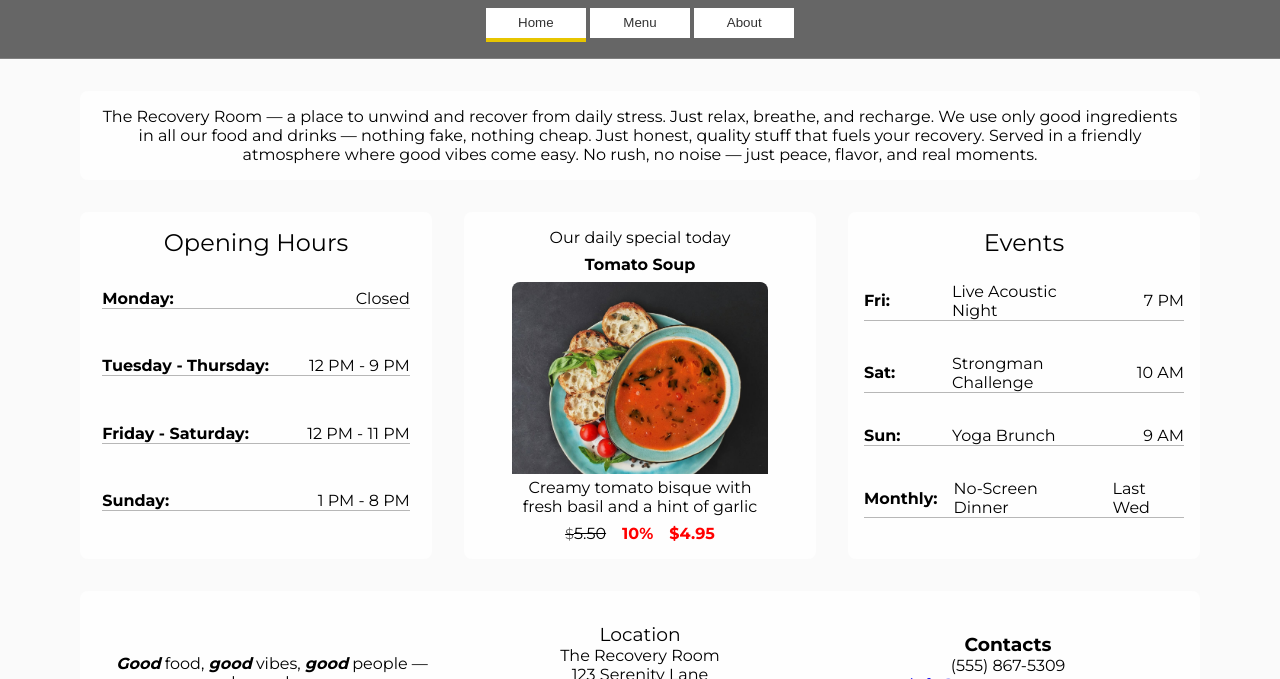
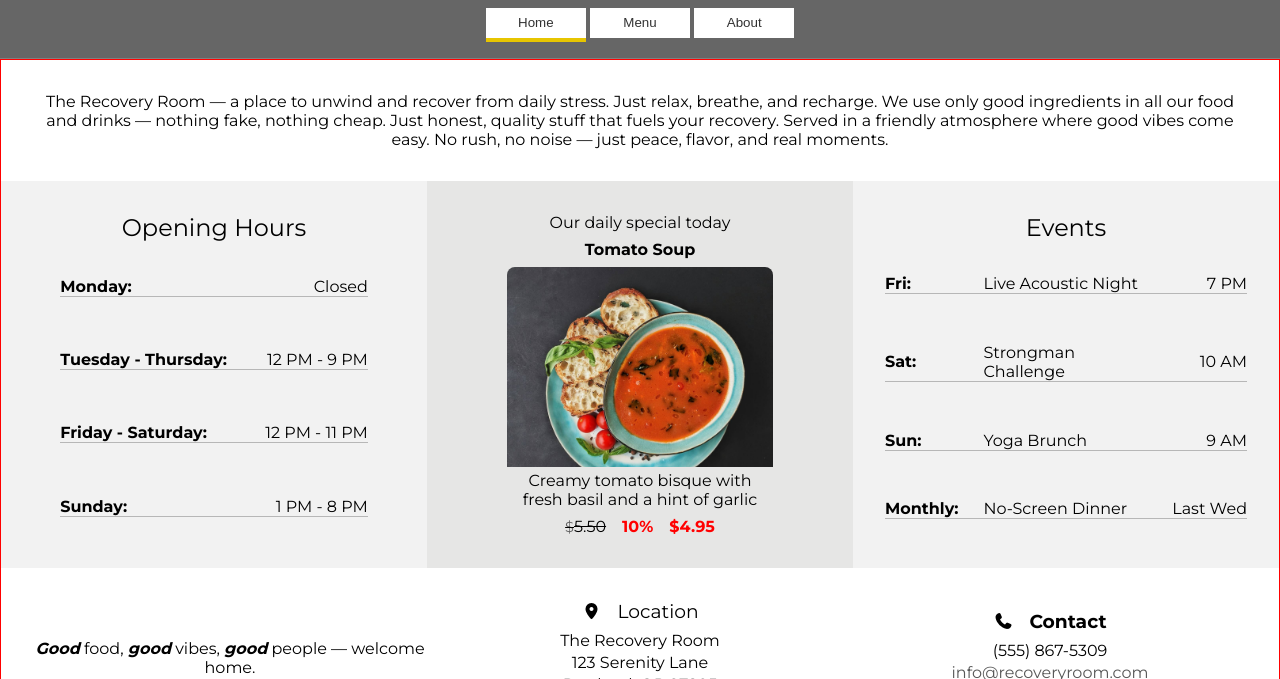
Before and after one commit to MightyCharm/restaurant-page2, a website built with webpack: page src/template.html in a window 1280 px wide. Shown: the part 71-750 px from the top of the page. Built offline with nearby package versions, Linux system fonts and the light colour scheme.

Commit message:
feat(home): improve design and accessibility

```diff
--- a/package.json
+++ b/package.json
@@ -6,7 +6,6 @@
   "scripts": {
     "test": "echo \"Error: no test specified\" && exit 1",
     "start": "webpack serve --mode development",
-    "dev": "webpack serve --mode development",
     "build": "webpack",
     "predeploy": "npm run build",
     "deploy": "git subtree push --prefix dist origin gh-pages"
--- a/src/footer.js
+++ b/src/footer.js
@@ -15,59 +15,82 @@ function createFooter() {
   ];
   const footer = document.createElement("footer");
   const header = document.createElement("header");
+
   const divLocation = document.createElement("div");
-  const divContacts = document.createElement("div");
-  const h3_address = document.createElement("h3");
-  const ul_address = document.createElement("ul");
-  const h3_contacts = document.createElement("h3");
-  const ul_contacts = document.createElement("ul");
-  const li_1 = document.createElement("li");
-  const li_2 = document.createElement("li");
-  const li_3 = document.createElement("li");
+  const divLocationHeader = document.createElement("div");
+  const iconLocation = document.createElement("i");
+  const h3Location = document.createElement("h3");
+  const ulLocation = document.createElement("ul");
+
+  const divContact = document.createElement("div");
+  const divContactHeader = document.createElement("div");
+  const iconContact = document.createElement("i");
+  const h3Contact = document.createElement("h3");
+
+  const ulContact = document.createElement("ul");
+  const li1 = document.createElement("li");
+  const li2 = document.createElement("li");
+  const li3 = document.createElement("li");
   const a = document.createElement("a");
   a.href = "#";
   a.target = "_blank";
 
   header.classList.add("sentence");
+
   divLocation.classList.add("location");
-  divContacts.classList.add("contacts");
+  divLocationHeader.classList.add("location-header");
+  iconLocation.classList.add("fas", "fa-location-dot");
+  iconLocation.setAttribute("aria-hidden", "true");
+  ulLocation.classList.add("ul-location");
+
+  divContact.classList.add("contacts");
+  divContactHeader.classList.add("contact-header");
+  iconContact.classList.add("fas", "fa-phone");
+  iconContact.setAttribute("aria-hidden", "true");
+  ulContact.classList.add("ul-contact");
+  a.classList.add("link-email-contact");
 
   footer.classList.add("card", "card-restaurant-footer");
 
   header.innerHTML =
     "<span>Good</span> food, <span>good</span> vibes, <span>good</span> people — welcome home.";
 
-  h3_address.textContent = "Location";
-  h3_contacts.textContent = "Contacts";
+  h3Location.textContent = "Location";
+  h3Contact.textContent = "Contact";
 
   // create list items and append to ul list
   dataLocation.forEach((item) => {
     const li = document.createElement("li");
     li.textContent = item.text;
 
-    ul_address.appendChild(li);
+    ulLocation.appendChild(li);
   });
 
-  li_1.textContent = "(555) 867-5309";
+  li1.textContent = "(555) 867-5309";
   a.textContent = "info@recoveryroom.com";
-  li_2.appendChild(a);
-  li_3.innerHTML = `<a href="#" target="_blank"><i class="fa fa-twitter"></i></a>
-                        <a href="#" target="_blank"><i class="fab fa-facebook"></i></a>
+  li2.appendChild(a);
+  li3.innerHTML = `<a href="#" target="_blank"><i class="fa fa-twitter link-twitter"></i></a>
+                        <a href="#" target="_blank"><i class="fab fa-facebook link-facebook"></i></a>
   `;
 
-  ul_contacts.appendChild(li_1);
-  ul_contacts.appendChild(li_2);
-  ul_contacts.appendChild(li_3);
+  divLocationHeader.appendChild(iconLocation);
+  divLocationHeader.appendChild(h3Location);
+  divLocation.appendChild(divLocationHeader);
+  divLocation.appendChild(ulLocation);
 
-  divLocation.appendChild(h3_address);
-  divLocation.appendChild(ul_address);
+  divContactHeader.appendChild(iconContact);
+  divContactHeader.appendChild(h3Contact);
 
-  divContacts.appendChild(h3_contacts);
-  divContacts.appendChild(ul_contacts);
+  ulContact.appendChild(li1);
+  ulContact.appendChild(li2);
+  ulContact.appendChild(li3);
+
+  divContact.appendChild(divContactHeader);
+  divContact.appendChild(ulContact);
 
   footer.appendChild(header);
   footer.appendChild(divLocation);
-  footer.appendChild(divContacts);
+  footer.appendChild(divContact);
   return footer;
 }
 
--- a/src/home.css
+++ b/src/home.css
@@ -5,7 +5,6 @@
     "hours"
     "events"
     "footer";
-  gap: 2rem;
   justify-items: center;
 }
 
@@ -13,24 +12,24 @@
   grid-area: header;
 
   display: flex;
+  width: 100%;
   flex-direction: column;
   justify-content: center;
   text-align: center;
-  padding: 1rem;
-  transition:
-    transform 0.3s ease-in-out,
-    box-shadow 0.3s ease-in-out;
+  padding: 2rem;
+  background-color: hsl(0, 0%, 95%);
 }
 
 .card-featured-dish {
   grid-area: dish;
 
   display: flex;
+  justify-content: center;
   align-items: center;
   width: 100%;
-  transition:
-    transform 0.3s ease-in-out,
-    box-shadow 0.3s ease-in-out;
+  padding: 1rem 2rem;
+
+  background-color: hsl(0, 0%, 90%);
 }
 
 .card-featured-dish > article {
@@ -39,6 +38,7 @@
   align-items: center;
   text-align: center;
   gap: 0.5rem;
+  max-width: 500px;
 
   padding: 1rem 3rem;
 }
@@ -75,13 +75,9 @@
   text-align: center;
   gap: 1rem;
   width: 100%;
-  padding-top: 1rem;
-  padding-bottom: 2rem;
-  padding-left: 1rem;
-  padding-right: 1rem;
-  transition:
-    transform 0.3s ease-in-out,
-    box-shadow 0.3s ease-in-out;
+  padding: 2rem;
+  /* border: 1px solid grey; */
+  background-color: hsl(0, 0%, 95%);
 }
 
 .card-home-events {
@@ -92,13 +88,8 @@
   align-items: center;
   gap: 1rem;
   width: 100%;
-  padding-top: 1rem;
-  padding-bottom: 2rem;
-  padding-left: 1rem;
-  padding-right: 1rem;
-  transition:
-    transform 0.3s ease-in-out,
-    box-shadow 0.3s ease-in-out;
+  padding: 2rem;
+  /* border: 1px solid grey; */
 }
 
 .card-home-hours > h2,
@@ -136,14 +127,6 @@
   border-bottom: 1px solid rgb(183, 183, 183);
 }
 
-.card-home-header:hover,
-.card-home-hours:hover,
-.card-home-events:hover,
-.card-featured-dish:hover {
-  transform: scale(1.01);
-  box-shadow: 0px 0px 15px hsla(0, 0%, 100%, 0.2);
-}
-
 .span-day {
   font-weight: bold;
 }
@@ -161,6 +144,32 @@
       "footer footer footer";
     grid-template-rows: auto auto auto;
     grid-template-columns: 1fr 1fr 1fr;
-    gap: 2rem;
+    border: 1px solid red;
+  }
+
+  .card-home-header {
+    background-color: white;
+  }
+
+  .card-featured-dish {
+    background-color: hsl(30, 2%, 90%);
+  }
+
+  .card-home-events {
+    background-color: hsl(0, 0%, 95%);
+  }
+
+  .card-restaurant-footer {
+    background-color: white;
   }
 }
+
+@media (hover: hover) {
+  .card-home-header:hover,
+  .card-home-hours:hover,
+  .card-home-events:hover,
+  .card-featured-dish:hover {
+    /* border: 5px solid pink; */
+    /* box-shadow: 0px 0px 15px hsla(0, 0%, 100%, 0.2); */
+  }
+}
--- a/src/home.js
+++ b/src/home.js
@@ -1,5 +1,4 @@
 import { createFooter } from "./footer.js";
-import featuredDishImg from "./images/shrimp-salad.jpeg";
 import { data } from "./menu.js";
 
 let dailyDish = null;
@@ -9,7 +8,7 @@ function createHomeModule() {
   content.appendChild(createHeader());
   content.appendChild(createHours());
   content.appendChild(createEvents());
-  content.appendChild(getRandomDish())
+  content.appendChild(getRandomDish());
   content.appendChild(createFooter());
 }
 
@@ -24,6 +23,58 @@ function createHeader() {
     easy. No rush, no noise — just peace, flavor, and real moments.`;
   header.appendChild(para);
   return header;
+}
+
+function createDailyDish(dish) {
+  console.log(dish);
+  const section = document.createElement("section");
+  const article = document.createElement("article");
+  const p = document.createElement("p");
+  const strongName = document.createElement("strong");
+  const figure = document.createElement("figure");
+  const img = document.createElement("img");
+  const figcaption = document.createElement("figcaption");
+  const divPriceInfo = document.createElement("div");
+  const del = document.createElement("del");
+  const span = document.createElement("span");
+  const strongDiscountPrice = document.createElement("strong");
+
+  p.textContent = "Our daily special today";
+  strongName.textContent = dish.name;
+  figcaption.textContent = dish.caption;
+
+  section.classList.add("card", "card-featured-dish");
+  img.classList.add("img-featured-dish");
+  divPriceInfo.classList.add("price-info");
+  span.classList.add("discount");
+  strongDiscountPrice.classList.add("discount");
+
+  del.innerHTML = `<span class='currency'>$</span>${dish.price}`;
+  span.textContent = "10%";
+  strongDiscountPrice.textContent = `$${dish.discount}`;
+
+  img.src = dish.img;
+  img.alt = dish.alt;
+
+  figure.appendChild(img);
+  figure.appendChild(figcaption);
+  divPriceInfo.appendChild(del);
+  divPriceInfo.appendChild(span);
+  divPriceInfo.appendChild(strongDiscountPrice);
+  article.appendChild(p);
+  article.appendChild(strongName);
+  article.appendChild(figure);
+  article.appendChild(divPriceInfo);
+  section.appendChild(article);
+
+  return section;
+}
+
+function getRandomDish() {
+  if (!dailyDish) {
+    dailyDish = data[Math.floor(Math.random() * data.length)];
+  }
+  return createDailyDish(dailyDish);
 }
 
 function createHours() {
@@ -108,56 +159,4 @@ function createEvents() {
   return section;
 }
 
-function createDailyDish(dish) {
-  console.log(dish);
-  const section = document.createElement("section");
-  const article = document.createElement("article");
-  const p = document.createElement("p");
-  const strongName = document.createElement("strong");
-  const figure = document.createElement("figure");
-  const img = document.createElement("img");
-  const figcaption = document.createElement("figcaption");
-  const divPriceInfo = document.createElement("div");
-  const del = document.createElement("del");
-  const span = document.createElement("span");
-  const strongDiscountPrice = document.createElement("strong");
-
-  p.textContent = "Our daily special today";
-  strongName.textContent = dish.name;
-  figcaption.textContent = dish.caption;
-
-  section.classList.add("card", "card-featured-dish");
-  img.classList.add("img-featured-dish");
-  divPriceInfo.classList.add("price-info");
-  span.classList.add("discount");
-  strongDiscountPrice.classList.add("discount");
-
-  del.innerHTML = `<span class='currency'>$</span>${dish.price}`;
-  span.textContent = "10%";
-  strongDiscountPrice.textContent = `$${dish.discount}`;
-
-  img.src = dish.img;
-  img.alt = dish.alt;
-
-  figure.appendChild(img);
-  figure.appendChild(figcaption);
-  divPriceInfo.appendChild(del);
-  divPriceInfo.appendChild(span);
-  divPriceInfo.appendChild(strongDiscountPrice);
-  article.appendChild(p);
-  article.appendChild(strongName);
-  article.appendChild(figure);
-  article.appendChild(divPriceInfo);
-  section.appendChild(article);
-
-  return section;
-}
-
-function getRandomDish() {
-  if(!dailyDish) {
-    dailyDish = data[Math.floor(Math.random() * data.length)];
-  }
-  return createDailyDish(dailyDish);
-}
-
-export { createHomeModule, featuredDishImg };
+export { createHomeModule };
--- a/src/shared.css
+++ b/src/shared.css
@@ -19,7 +19,7 @@
   --col-btn-header-border-hover: rgb(49, 49, 49);
   --btn-header-active: #e7c500;
   /* main elements */
-  --bg-main: hsl(0, 0%, 98%);
+  --bg-main: hsl(0, 0%, 100%);
   /* footer element */
   --col-footer: white;
   --bg-footer: hsl(0, 0%, 40%);
@@ -94,7 +94,7 @@ body {
 
 .content {
   display: grid;
-  padding: 2rem 5rem;
+  /* padding: 2rem 5rem; */
 
   min-height: 100%;
   grid-template-rows: min-content 1fr;
@@ -104,8 +104,8 @@ body {
 }
 
 .card {
-  background-color: hsla(0, 0%, 100%, 0.8);
-  border-radius: 8px;
+  background-color: white;
+  /* border-radius: 8px; */
 }
 
 .container-footer {
@@ -166,17 +166,11 @@ body {
   align-items: center;
   justify-content: center;
   gap: 1rem;
-  padding: 1rem;
+  padding: 2rem;
   width: 100%;
   text-align: center;
-  transition:
-    transform 0.3s ease-in-out,
-    box-shadow 0.3s ease-in-out;
-}
 
-.card-restaurant-footer:hover {
-  transform: scale(1.01);
-  box-shadow: 0px 0px 15px hsla(0, 0%, 100%, 0.2);
+  background-color: hsl(0, 0%, 95%);
 }
 
 .sentence > span {
@@ -185,24 +179,66 @@ body {
 }
 
 .location {
+  display: flex;
+  flex-direction: column;
+  gap: 0.5rem;
   text-align: center;
-  padding: 1rem;
+  /* padding: 1rem; */
+}
+
+.location-header {
+  display: flex;
+  justify-content: center;
+  align-items: center;
+  gap: 1rem;
+}
+
+.fa-location-dot {
 }
 
 .location h3 {
   font-weight: normal;
 }
 
-.location ul {
+.ul-location {
+  list-style-type: none;
+  display: flex;
+  flex-direction: column;
+  gap: 0.2rem;
+}
+
+.contacts {
+  display: flex;
+  flex-direction: column;
+  gap: 0.5rem;
+}
+
+.contact-header {
+  display: flex;
+  justify-content: center;
+  align-items: center;
+  gap: 1rem;
+}
+
+.ul-contact {
+  display: flex;
+  flex-direction: column;
+  gap: 0.2rem;
   list-style-type: none;
 }
 
-.contacts {
+.link-email-contact {
+  text-decoration: none;
+  color: rgb(87, 87, 87);
 }
 
-.contacts ul {
-  list-style-type: none;
+.link-twitter,
+.link-facebook {
+  font-size: 1.2rem;
+  color: rgb(63, 63, 63);
 }
+
+/* special classes and media queries */
 
 .active {
   box-shadow: 0 4px 0 var(--btn-header-active);
@@ -216,11 +252,10 @@ body {
   }
 }
 
-.contacts i {
-  text-decoration: none;
-}
-
 @media (hover: hover) {
+  .card-restaurant-footer:hover {
+    /* box-shadow: 0px 0px 15px hsla(0, 0%, 100%, 1); */
+  }
   .footer-list a:hover {
     transform: scale(1.2);
   }
```
